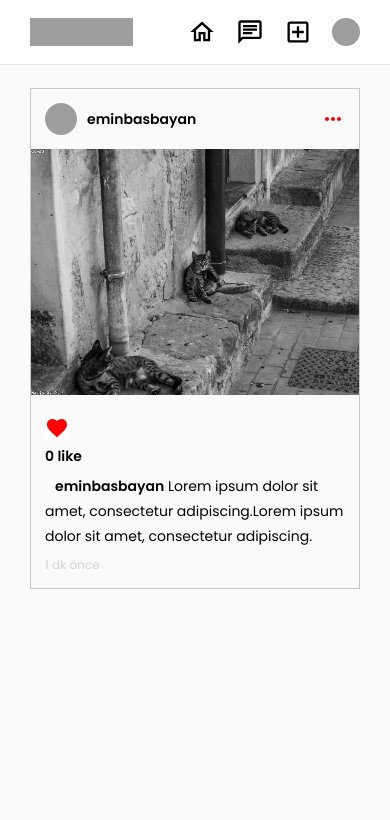
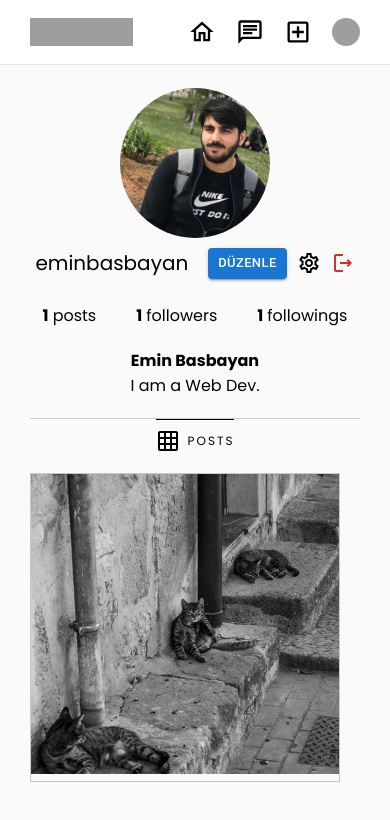
Before and after one commit to MustafaYilmaz1625/Blog-MERN, a React (Create React App) app in the folder react.instagram/: page / in a window 390 px wide. Shown: the top 820 px of the page. Built offline with nearby package versions, Linux system fonts and the light colour scheme; grey boxes are pictures that could not be loaded.

Commit message:
responsive

```diff
--- a/react.instagram/src/App.jsx
+++ b/react.instagram/src/App.jsx
@@ -1,11 +1,11 @@
 import { useState } from "react";
 import Header from "./components/header/Header";
 import Share from "./components/share/Share";
-import Login from "./pages/login/Login";
+// import Login from "./pages/login/Login";
 // import Register from "./pages/register/Register";
 // import Messenger from "./pages/messenger/Messenger";
-import Home from "./pages/home/Home";
-// import Profile from "./pages/profile/Profile";
+// import Home from "./pages/home/Home";
+import Profile from "./pages/profile/Profile";
 
 function App() {
   const [open, setOpen] = useState(false);
@@ -15,8 +15,8 @@ function App() {
     <div className="App">
       <Header handleOpen={handleOpen} />
       <Share open={open} handleClose={handleClose} />
-      <Home />
-      {/* <Profile /> */}
+      {/* <Home /> */}
+      <Profile />
       {/* <Messenger/> */}
       {/* <Register/> */}
       {/* <Login/> */}
--- a/react.instagram/src/components/share/share.css
+++ b/react.instagram/src/components/share/share.css
@@ -38,28 +38,31 @@
   outline: none;
 }
 
-.modal-buttons{
+.modal-buttons {
   display: flex;
   margin-top: 10px;
   justify-content: space-between;
 }
-.modal-buttons button{
+
+.modal-buttons button {
   display: flex;
   align-items: center;
   column-gap: 8px;
 }
 
-.share-img-wrapper{
+.share-img-wrapper {
   position: relative;
   margin-top: 8px;
 }
 
 .cancel-icon {
   position: absolute;
-  top: 15px;
-  right: 15px;
+  top: 5px;
+  right: 5px;
   cursor: pointer;
 }
+
+/* responsive */
 
 @media (max-width: 768px) {
   .modal-box {
--- a/react.instagram/src/pages/profile/profile.css
+++ b/react.instagram/src/pages/profile/profile.css
@@ -130,3 +130,37 @@
 .profile-post-grid b {
   color: #fff;
 }
+
+
+@media (max-width: 576px) {
+  .profile-page .profile-head {
+    flex-direction: column;
+    align-items: center;
+    row-gap: 10px;
+  }
+
+  .profile-page .profile-head .profile-page-username {
+    font-size: 20px;
+  }
+
+  .head-right-center {
+    justify-content: center;
+  }
+
+  .head-right-bottom {
+    text-align: center;
+  }
+
+  .profile-nav-tabs {
+    justify-content: center !important;
+    column-gap: 10px;
+  }
+
+  .profile-nav-tabs button:not(:first-child) {
+    display: none;
+  }
+
+  .profile-body .profile-post-grid {
+    grid-template-columns: auto;
+  }
+}
```
